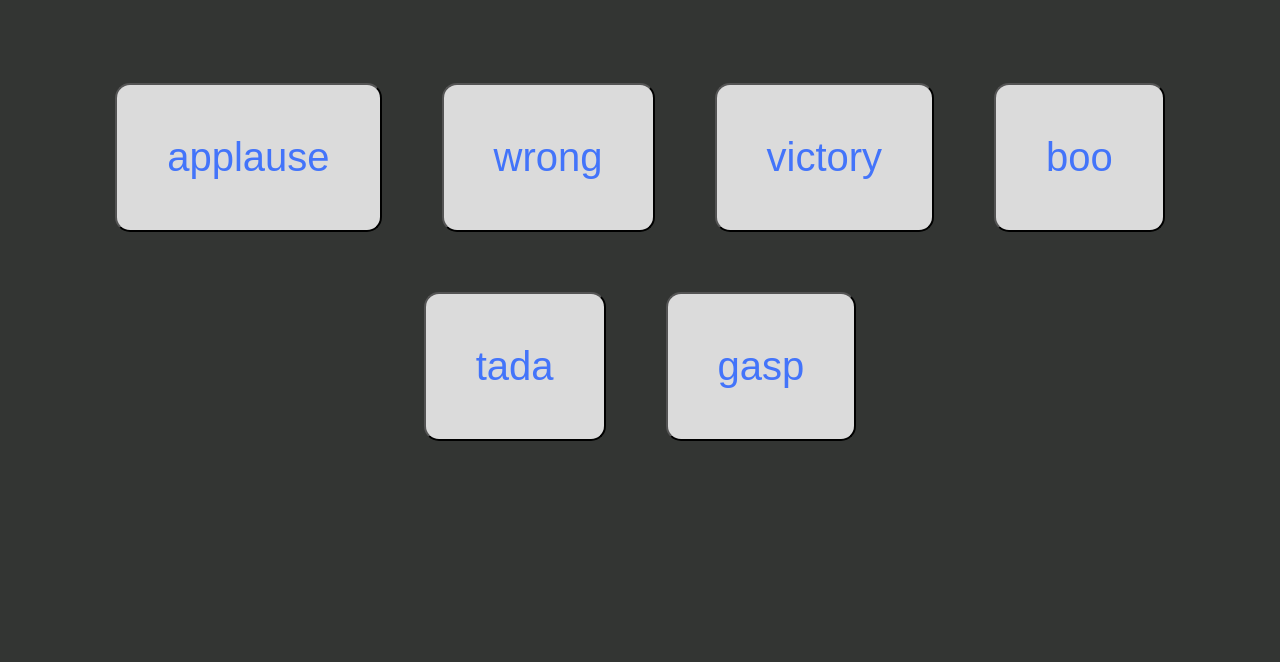
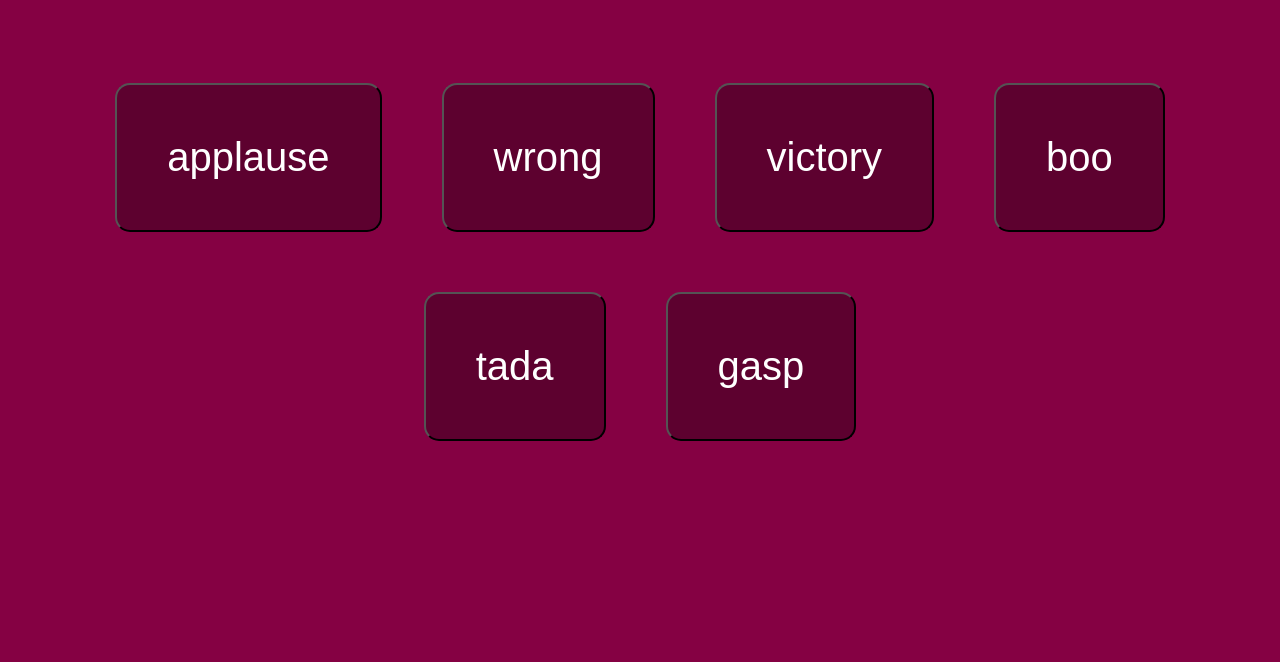
Before and after one commit to Pascha-404/Audio-Playground, a plain HTML site: page index.html in a window 1280 px wide. Shown: the part 138-800 px from the top of the page. Drawn offline with Linux system fonts and the light colour scheme.

Commit message:
changed bg-color

```diff
--- a/style.css
+++ b/style.css
@@ -13,7 +13,7 @@ body {
     justify-content: center;
     margin: 0;
     overflow: hidden;
-    background-color: #333533;
+    background-color: #850143;
     position: relative;
 }
 
@@ -27,12 +27,12 @@ h1 {
 }
 
 .btn {
-background-color: rgba(255, 255, 255, 0.822);
+background-color: rgba(0, 0, 0, 0.3);
 font-size: 40px;
 padding: 50px 50px;
 border-radius: 15px;
 margin: 30px;
-color: #4374FA;
+color: #fff;
 }
 
 .btn:active{
```
